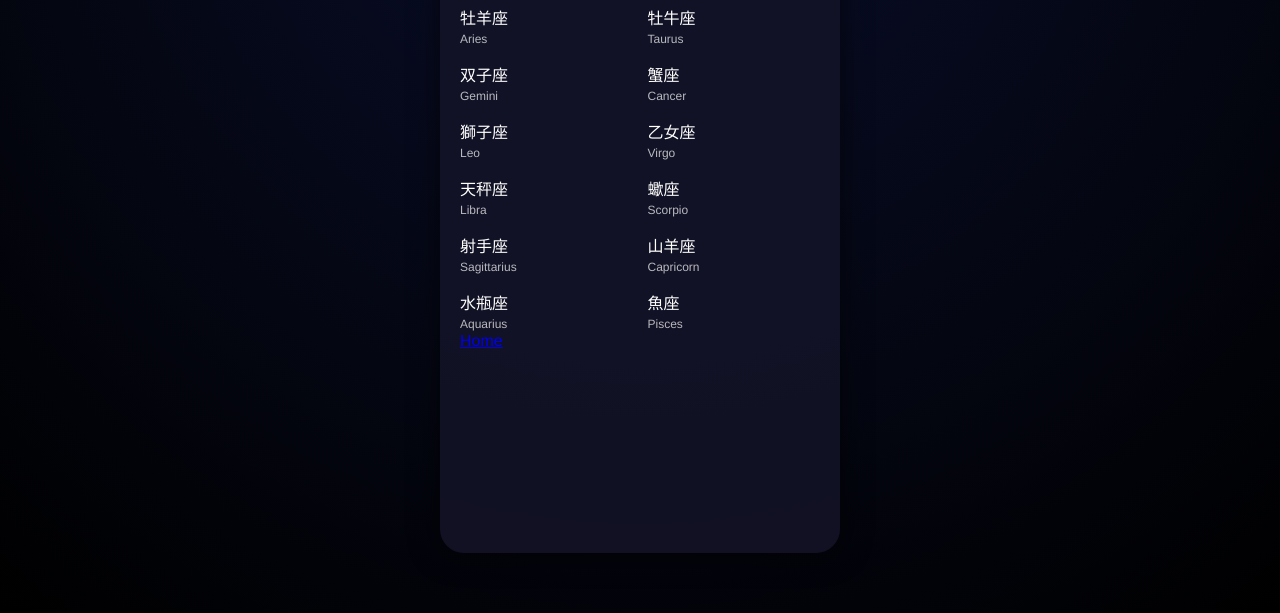
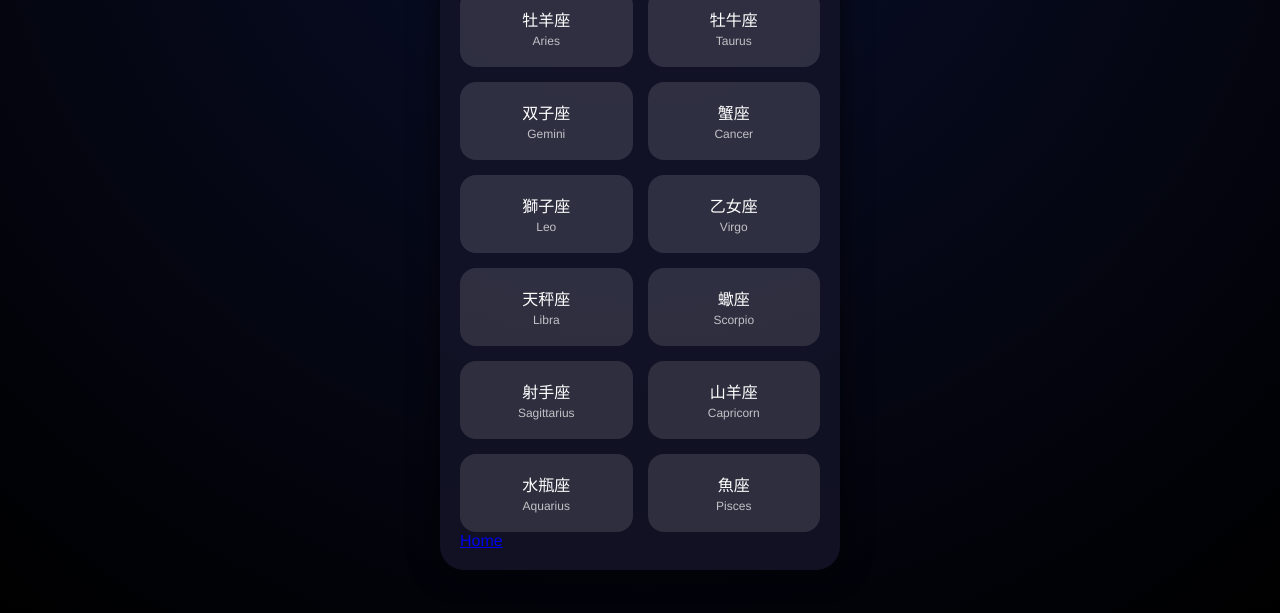
Before and after one commit to p2hacks2025/pre-24, a plain HTML site: page frontend/Screen/album.html in a window 1280 px wide. Shown: the part 187-800 px from the top of the page. Drawn offline with Linux system fonts and the light colour scheme.

Commit message:
アルバムのUI調整

```diff
--- a/frontend/Screen/album.css
+++ b/frontend/Screen/album.css
@@ -174,10 +174,6 @@ img {
 }
 
 /* card系の影響を無効化 */
-.phone .card,
-.phone .journey-card {
-  all: unset;
-}
 
 /* =========================
    Detail UI 調整（最終）
```
